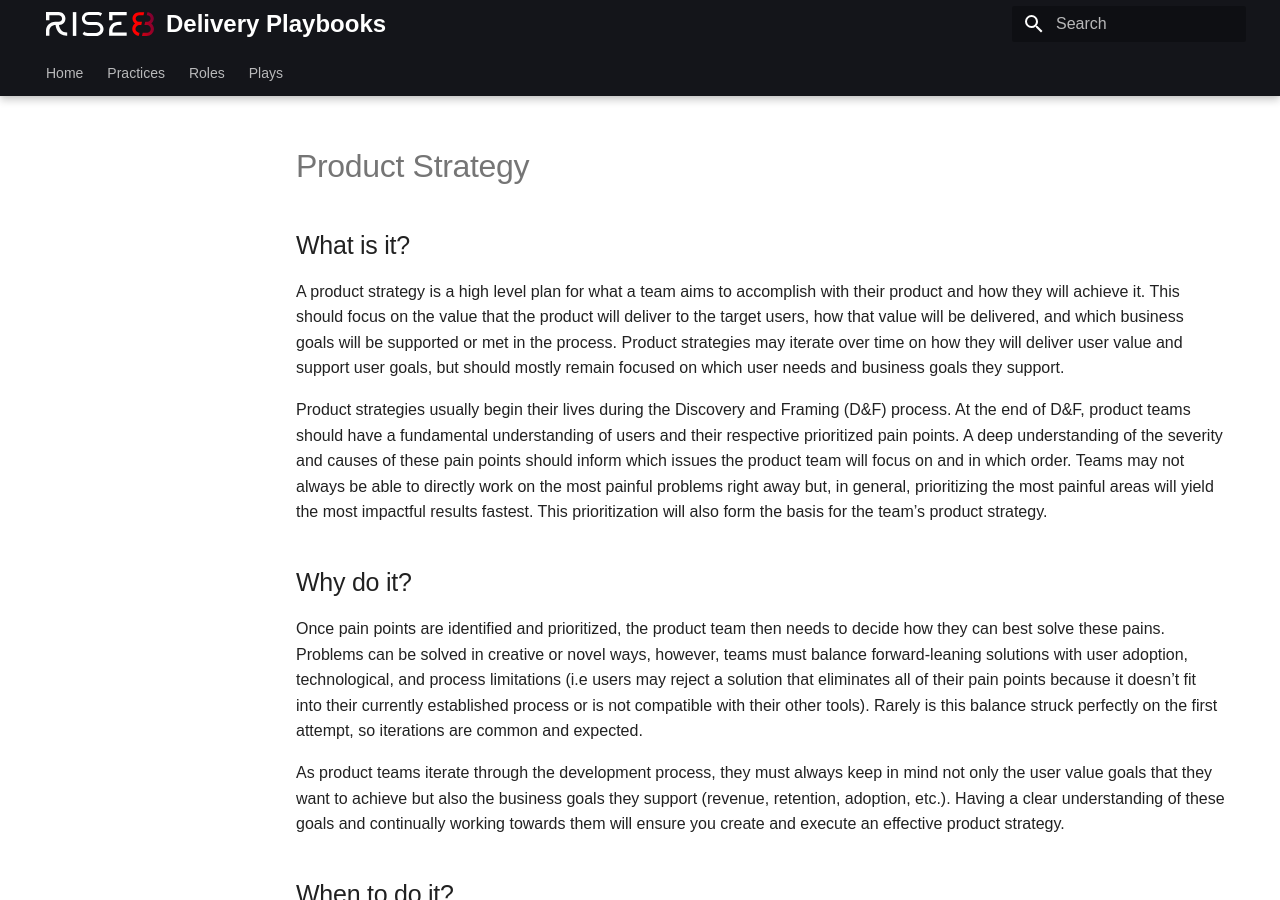
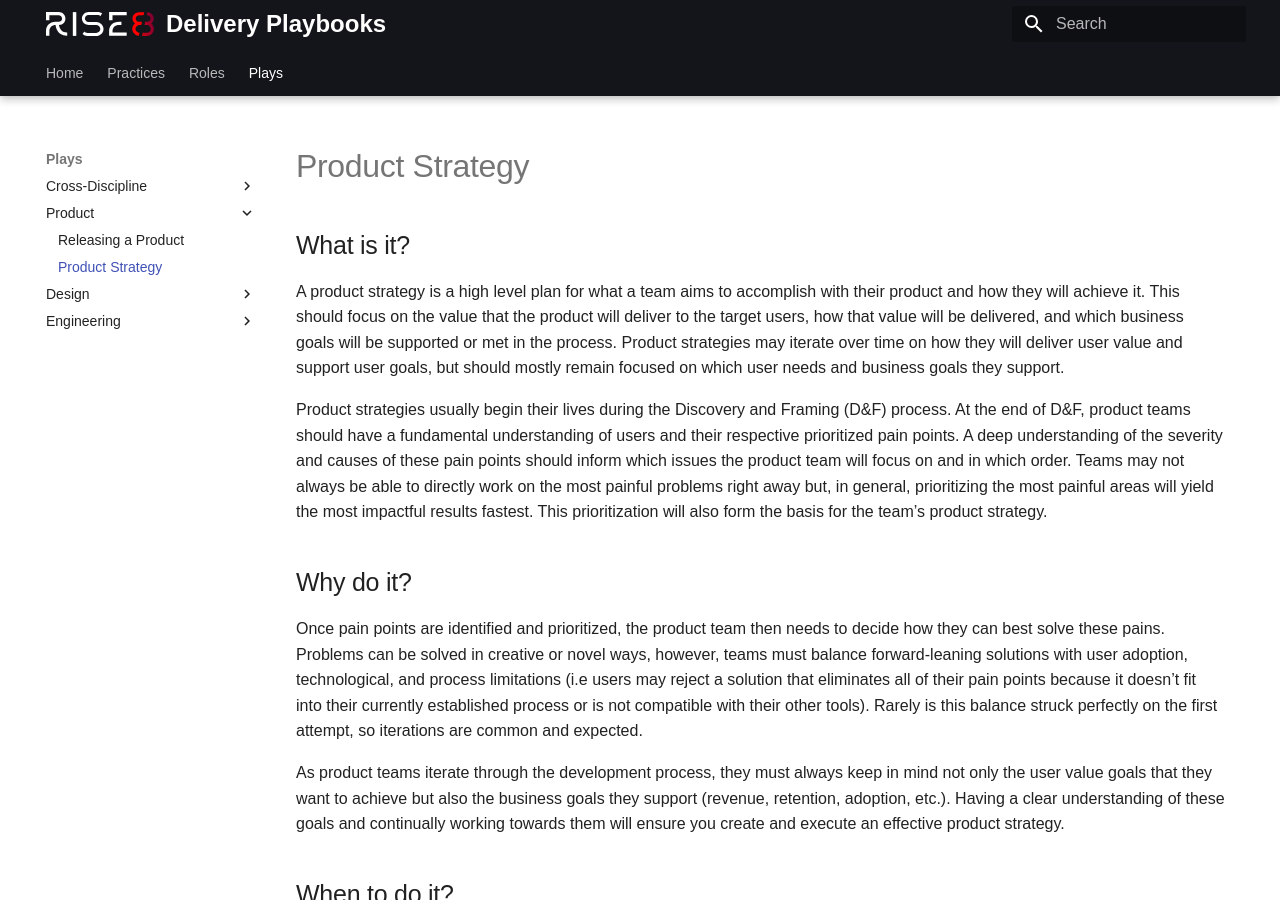
Before and after one commit to rise8-us/delivery-playbooks, an MkDocs documentation site: the page built from docs/content/plays/product/product-strategy.md, in a window 1280 px wide and 900 px high. Built offline with MkDocs 1.6.1 and Material for MkDocs 9.7.7, drawn with Linux system fonts in a browser that asks for light colours.

Commit message:
Update mkdocs.yml
update to include prod strategy play

```diff
--- a/mkdocs.yml
+++ b/mkdocs.yml
@@ -20,6 +20,7 @@ nav:
       - content/plays/cross-discipline/stakeholder-demo.md
     - Product:
       - content/plays/product/product-release.md
+      - content/plays/product/product-strategy.md
     - Design:
       - content/plays/design/user-research-planning-play.md
       - content/plays/design/Interview-Discussion-Guide.md
```
